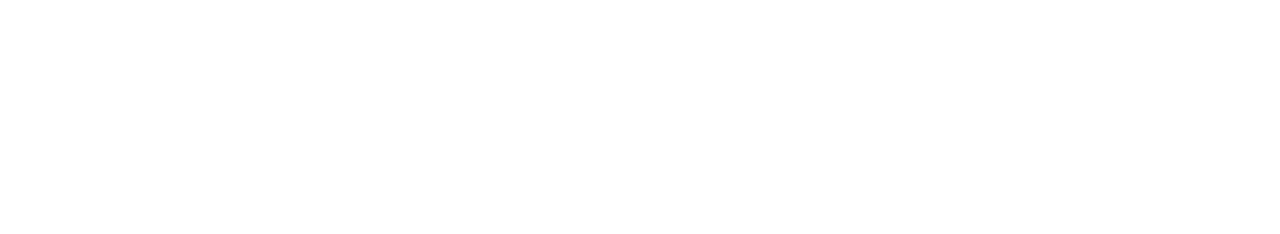
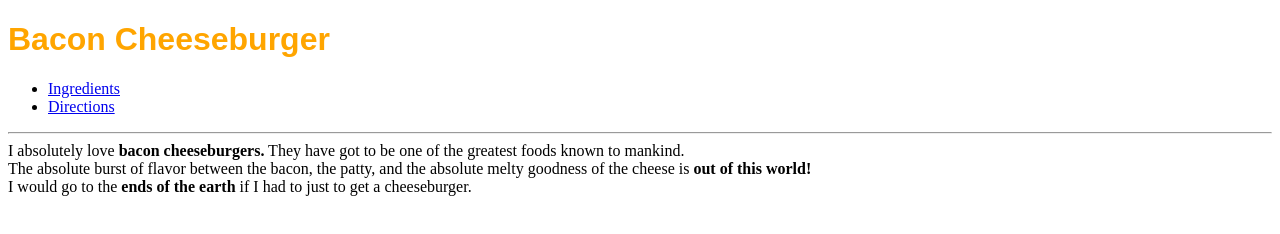
Before and after one commit to FishyBoi72/favorite-recipe, a plain HTML site: page index.html in a window 1280 px wide. Drawn offline with Linux system fonts and the light colour scheme.

Commit message:
added text and changed colors

```diff
--- a/index.html
+++ b/index.html
@@ -3,9 +3,21 @@
 <head>
     <meta charset="UTF-8">
     <meta name="viewport" content="width=device-width, initial-scale=1.0">
-    <title>The Best Cheeseburger</title>
+    <title>The Best Bacon Cheeseburger</title>
+    <link rel="stylesheet" href="styles.css">
 </head>
 <body>
-
+<header class="main-header">
+ <h1 class="h1">Bacon Cheeseburger</h1>
+     <nav class="main-nav">
+         <ul>
+            <li><a href="#ingredients">Ingredients</a></li>
+            <li><a href="#directions">Directions</a></li>
+         </ul>
+    </nav>
+</header>
+    <p class="paragraph1"> <hr>I absolutely love <b>bacon cheeseburgers.</b> They have got to be one of the greatest foods known to mankind.<br>
+    The absolute burst of flavor between the bacon, the patty, and the absolute melty goodness of the cheese is <b>out of this world!</b>
+    <br>I would go to the <b>ends of the earth</b> if I had to just to get a cheeseburger.</p>
 </body>
 </html>
--- a/styles.css
+++ b/styles.css
@@ -0,0 +1,7 @@
+.h1 {
+    font-family:Arial, Helvetica, sans-serif;
+    color:orange
+}
+.paragraph1 {
+    color:aqua;
+}
```
